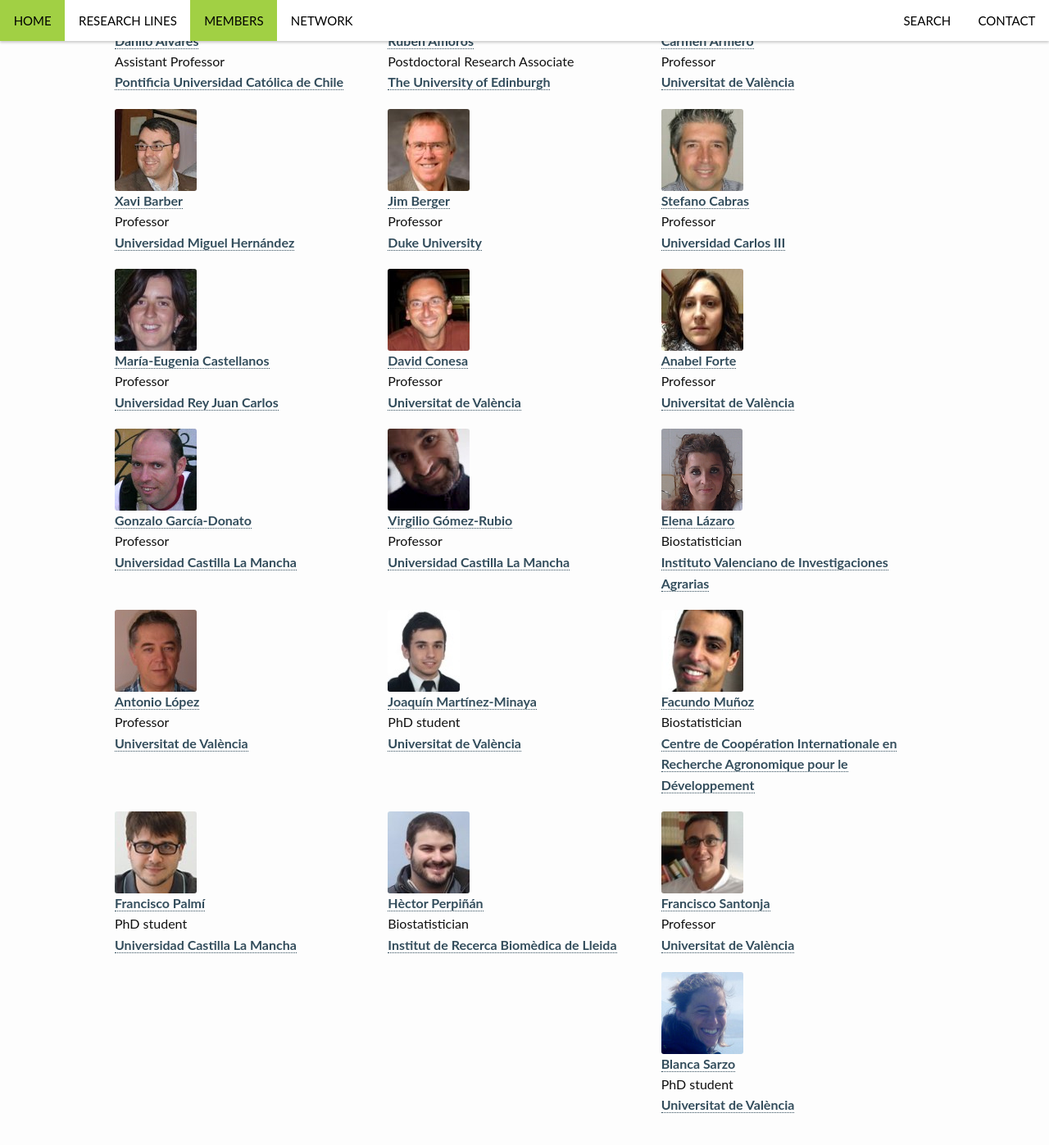
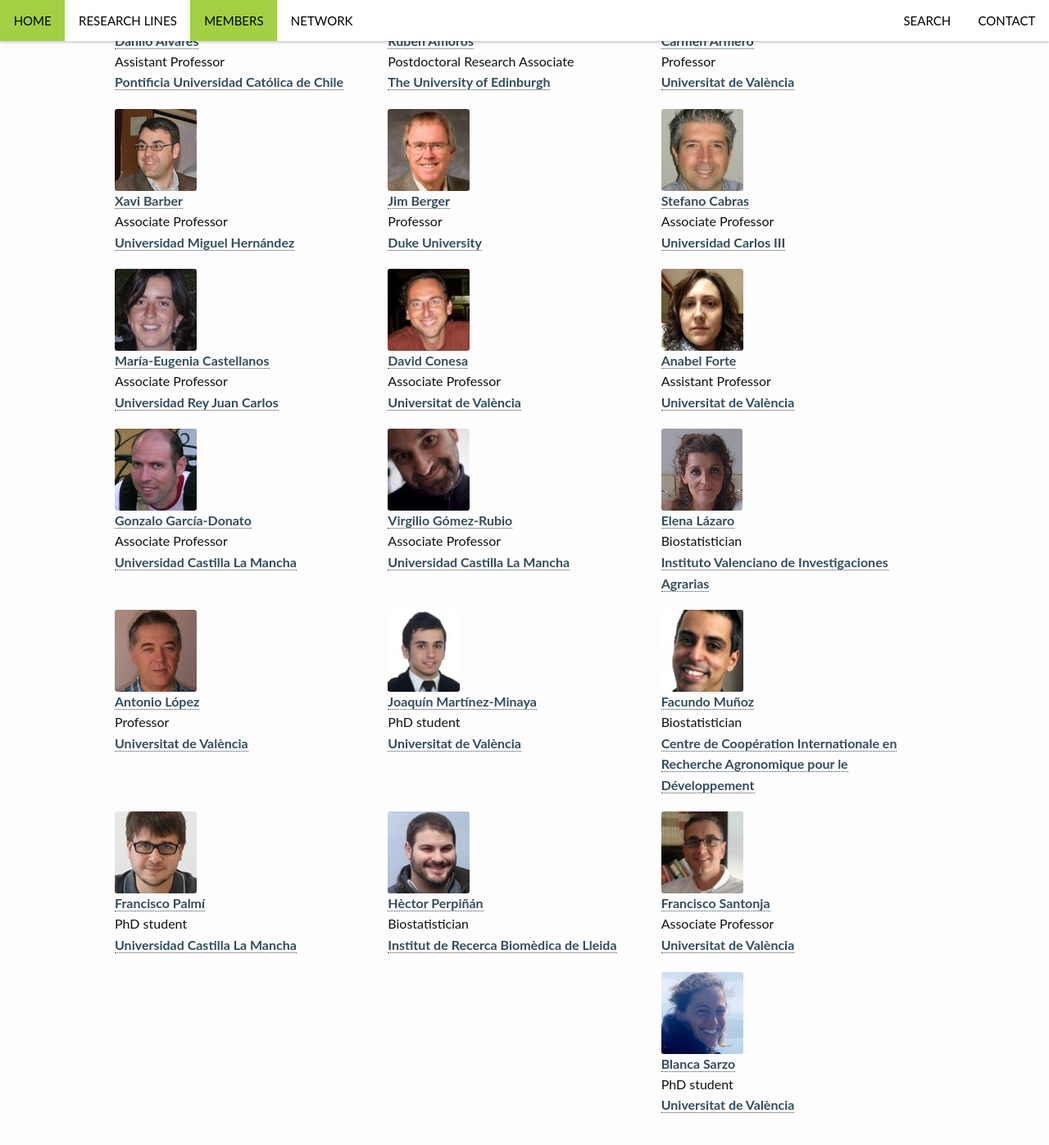
Before and after one commit to VABAR/VABAR.github.io, a Jekyll site: the page built from pages/members.md, in a window 1280 px wide and 1400 px high, scrolled down 499 px. Shown: the top 1397 px of the window at 82% size. Built offline with Jekyll 4.4.1, drawn with Linux system fonts in a browser that asks for light colours.

Commit message:
members: academic ranks

```diff
--- a/_data/members.yml
+++ b/_data/members.yml
@@ -24,7 +24,7 @@
 
 - name: Xavi Barber
   affiliation: umh
-  position: Professor
+  position: Associate Professor
   url: http://xavierbarber.edu.umh.es/
   img: xavi.jpg
 
@@ -36,37 +36,37 @@
 
 - name: Stefano Cabras
   affiliation: uc3m
-  position: Professor
+  position: Associate Professor
   url: http://portal.uc3m.es/portal/page/portal/dpto_estadistica/personal/Stefano_Cabras
   img: stefano.jpg
 
 - name: María-Eugenia Castellanos
   affiliation: urjc
-  position: Professor
+  position: Associate Professor
   url: http://mecastellanos.wordpress.com
   img: meugenia.jpg
 
 - name: David Conesa
   affiliation: uveg
-  position: Professor
+  position: Associate Professor
   url: http://www.geeitema.org/conesa/
   img: david.jpg
 
 - name: Anabel Forte
   affiliation: uveg
-  position: Professor
+  position: Assistant Professor
   url: http://www.anabelforte.com
   img: anabel.jpg
 
 - name: Gonzalo García-Donato
   affiliation: uclm
-  position: Professor
+  position: Associate Professor
   url: http://www.uclm.es/profesorado/garcia-donato/
   img: gonzalo.jpg
 
 - name: Virgilio Gómez-Rubio
   affiliation: uclm
-  position: Professor
+  position: Associate Professor
   url: http://www.uclm.es/profesorado/vgomez/
   img: virgilio.jpg
 
@@ -108,7 +108,7 @@
 
 - name: Francisco Santonja
   affiliation: uveg
-  position: Professor
+  position: Associate Professor
   url: http://www.uv.es
   img: francisco.jpg
 
```
